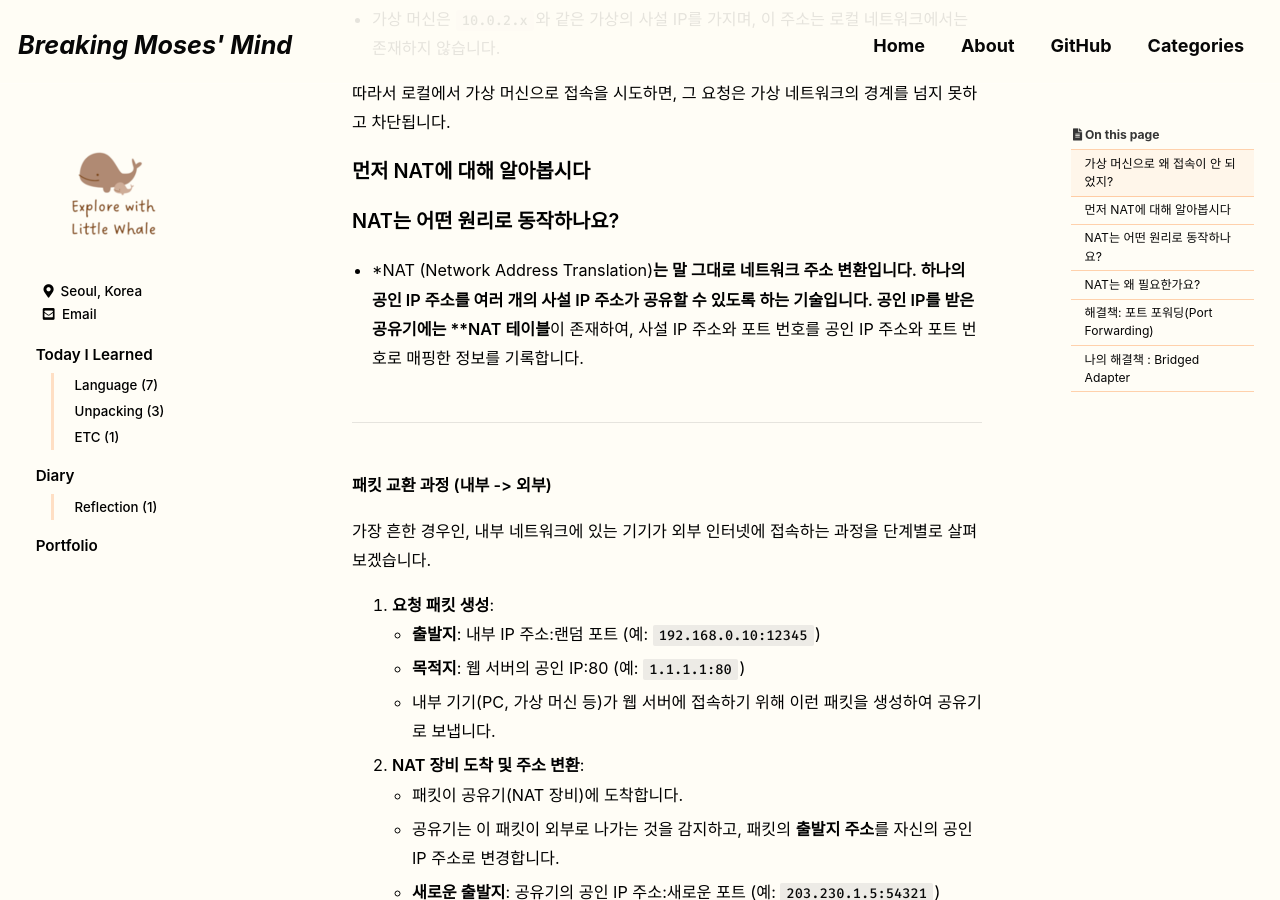
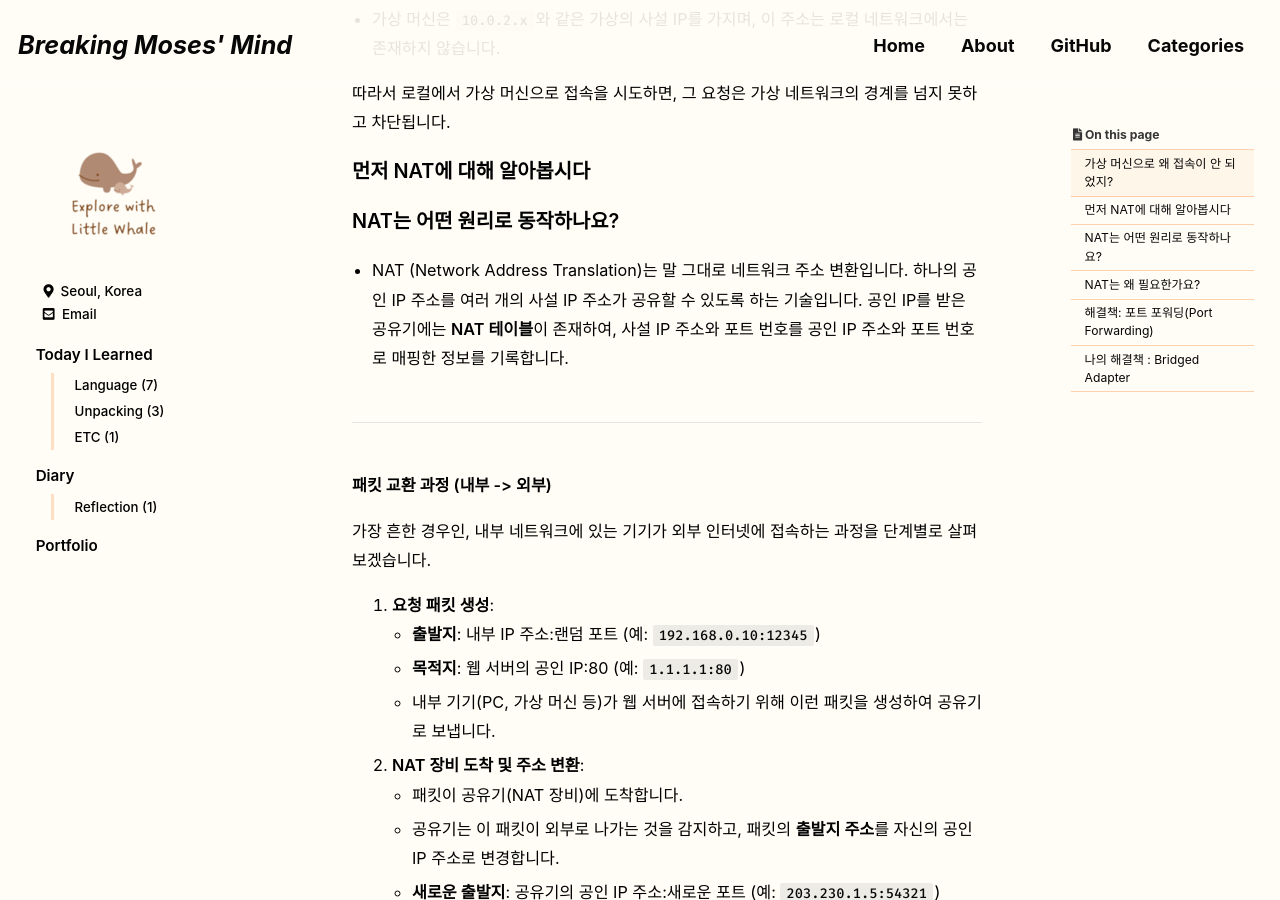
Before and after one commit to moset1/moset1.github.io, a Jekyll site: the page built from _posts/2025-07-15-unpacking-[Network]vm-network.md, in a window 1280 px wide and 900 px high, scrolled down 571 px. Built offline with Jekyll 4.4.1, drawn with Linux system fonts in a browser that asks for light colours; cached includes are drawn as plain includes; some web fonts are replaced; comment, search, counter and statistics services are not loaded; some of the changed text lies outside the part shown.

```diff
--- a/_posts/2025-07-15-unpacking-[Network]vm-network.md
+++ b/_posts/2025-07-15-unpacking-[Network]vm-network.md
@@ -27,7 +27,7 @@ last_modified_at: 2025-07-15
 
 ### **NAT는 어떤 원리로 동작하나요?**
 
-- *NAT (Network Address Translation)**는 말 그대로 네트워크 주소 변환입니다. 하나의 공인 IP 주소를 여러 개의 사설 IP 주소가 공유할 수 있도록 하는 기술입니다. 공인 IP를 받은 공유기에는 **NAT 테이블**이 존재하여, 사설 IP 주소와 포트 번호를 공인 IP 주소와 포트 번호로 매핑한 정보를 기록합니다.
+- NAT (Network Address Translation)는 말 그대로 네트워크 주소 변환입니다. 하나의 공인 IP 주소를 여러 개의 사설 IP 주소가 공유할 수 있도록 하는 기술입니다. 공인 IP를 받은 공유기에는 **NAT 테이블**이 존재하여, 사설 IP 주소와 포트 번호를 공인 IP 주소와 포트 번호로 매핑한 정보를 기록합니다.
 
 ---
 
```
Also changed, not shown: other parts of _posts/2025-07-15-unpacking-[Network]vm-network.md (+1 -1 lines).
